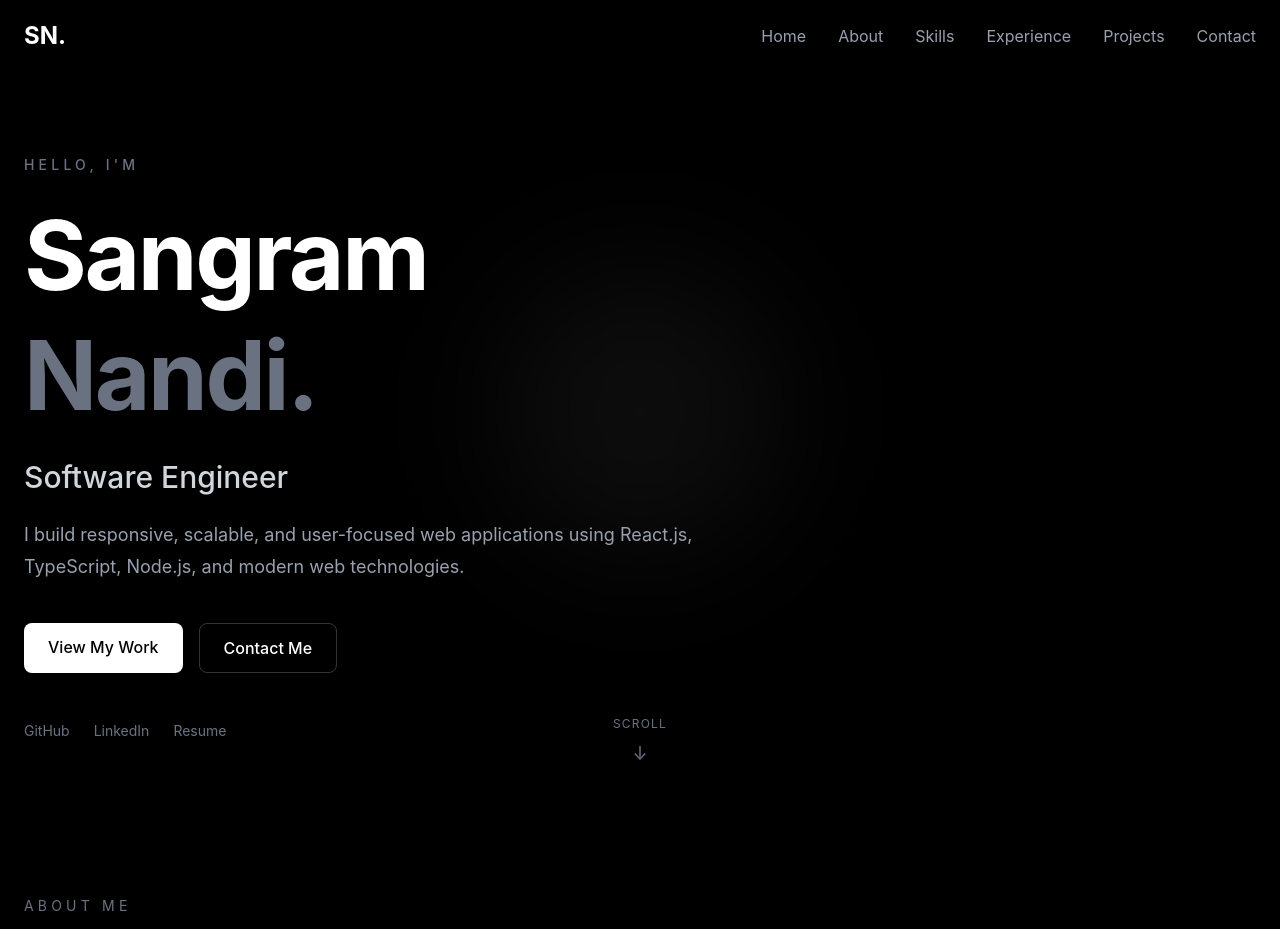
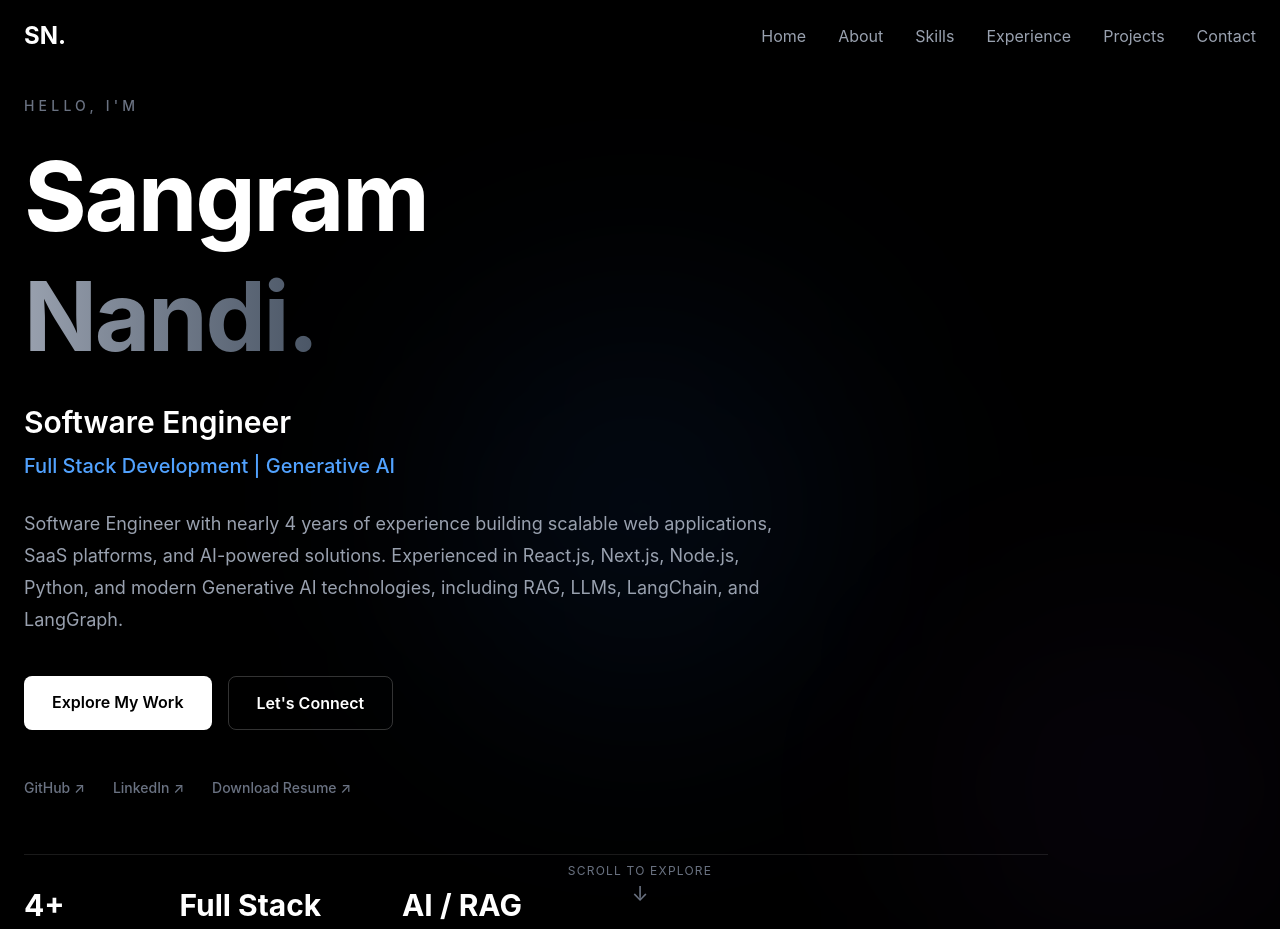
Before and after one commit to sangram72/MY_PORTFOLIO, a React (Vite) app: page / in a window 1280 px wide. Shown: the top 929 px of the page. Built offline with nearby package versions, Linux system fonts and the light colour scheme.

Commit message:
Enhance Hero component layout and styles
Updated the Hero component to enhance background effects, adjust content styling, and refine button texts.

```diff
--- a/src/sections/Hero/Hero.tsx
+++ b/src/sections/Hero/Hero.tsx
@@ -1,17 +1,21 @@
+
 const Hero = () => {
   return (
     <section
       id="home"
       className="relative flex min-h-screen items-center overflow-hidden bg-black px-6 pt-24"
     >
-      {/* Background */}
-      <div className="absolute inset-0">
-        <div className="absolute left-1/2 top-1/3 h-72 w-72 -translate-x-1/2 rounded-full bg-white/5 blur-3xl" />
+      {/* Background Effects */}
+      <div className="absolute inset-0 overflow-hidden">
+        <div className="absolute left-1/2 top-1/3 h-96 w-96 -translate-x-1/2 rounded-full bg-blue-500/[0.08] blur-[120px]" />
+
+        <div className="absolute bottom-0 right-0 h-80 w-80 rounded-full bg-purple-500/[0.05] blur-[120px]" />
       </div>
 
       {/* Content */}
       <div className="relative mx-auto w-full max-w-7xl">
-        <div className="max-w-4xl">
+        <div className="max-w-5xl">
+
           <p className="mb-5 text-sm font-medium uppercase tracking-[0.3em] text-gray-500">
             Hello, I'm
           </p>
@@ -19,68 +23,118 @@ const Hero = () => {
           <h1 className="text-5xl font-bold leading-tight tracking-tight text-white sm:text-6xl lg:text-8xl">
             Sangram
             <br />
-            <span className="text-gray-500">Nandi.</span>
+            <span className="bg-gradient-to-r from-gray-400 to-gray-600 bg-clip-text text-transparent">
+              Nandi.
+            </span>
           </h1>
 
-          <h2 className="mt-6 text-2xl font-medium text-gray-300 sm:text-3xl">
+          {/* Professional Title */}
+          <h2 className="mt-7 text-2xl font-semibold text-white sm:text-3xl">
             Software Engineer
           </h2>
 
-          <p className="mt-6 max-w-2xl text-base leading-8 text-gray-400 sm:text-lg">
-            I build responsive, scalable, and user-focused web applications
-            using React.js, TypeScript, Node.js, and modern web technologies.
+          <p className="mt-3 text-lg font-medium text-blue-400 sm:text-xl">
+            Full Stack Development | Generative AI
+          </p>
+
+          {/* Description */}
+          <p className="mt-7 max-w-3xl text-base leading-8 text-gray-400 sm:text-lg">
+            Software Engineer with nearly 4 years of experience building
+            scalable web applications, SaaS platforms, and AI-powered
+            solutions. Experienced in React.js, Next.js, Node.js,
+            Python, and modern Generative AI technologies, including
+            RAG, LLMs, LangChain, and LangGraph.
           </p>
 
           {/* Buttons */}
           <div className="mt-10 flex flex-wrap gap-4">
+
             <a
               href="#projects"
-              className="rounded-lg bg-white px-6 py-3 font-medium text-black transition hover:bg-gray-200"
+              className="rounded-lg bg-white px-7 py-3.5 font-semibold text-black transition duration-300 hover:-translate-y-1 hover:bg-gray-200"
             >
-              View My Work
+              Explore My Work
             </a>
 
             <a
               href="#contact"
-              className="rounded-lg border border-white/20 px-6 py-3 font-medium text-white transition hover:bg-white/10"
+              className="rounded-lg border border-white/20 px-7 py-3.5 font-semibold text-white transition duration-300 hover:-translate-y-1 hover:border-white/50 hover:bg-white/10"
             >
-              Contact Me
+              Let's Connect
             </a>
+
           </div>
 
           {/* Social Links */}
-          <div className="mt-12 flex items-center gap-6">
+          <div className="mt-12 flex flex-wrap items-center gap-7">
+
             <a
-              href="#"
-              className="text-sm text-gray-500 transition hover:text-white"
+              href="https://github.com/sangram72"
+              target="_blank"
+              rel="noopener noreferrer"
+              className="text-sm font-medium text-gray-500 transition hover:text-white"
             >
-              GitHub
+              GitHub ↗
             </a>
 
             <a
-              href="#"
-              className="text-sm text-gray-500 transition hover:text-white"
+              href="https://www.linkedin.com/"
+              target="_blank"
+              rel="noopener noreferrer"
+              className="text-sm font-medium text-gray-500 transition hover:text-white"
             >
-              LinkedIn
+              LinkedIn ↗
             </a>
 
             <a
-              href="#"
-              className="text-sm text-gray-500 transition hover:text-white"
+              href="/resume.pdf"
+              target="_blank"
+              rel="noopener noreferrer"
+              className="text-sm font-medium text-gray-500 transition hover:text-white"
             >
-              Resume
+              Download Resume ↗
             </a>
+
           </div>
+
+          {/* Experience Highlight */}
+          <div className="mt-14 flex flex-wrap gap-10 border-t border-white/10 pt-8">
+
+            <div>
+              <h3 className="text-3xl font-bold text-white">4+</h3>
+              <p className="mt-1 text-sm text-gray-500">
+                Years Experience
+              </p>
+            </div>
+
+            <div>
+              <h3 className="text-3xl font-bold text-white">Full Stack</h3>
+              <p className="mt-1 text-sm text-gray-500">
+                Web & Mobile Development
+              </p>
+            </div>
+
+            <div>
+              <h3 className="text-3xl font-bold text-white">AI / RAG</h3>
+              <p className="mt-1 text-sm text-gray-500">
+                Generative AI Development
+              </p>
+            </div>
+
+          </div>
+
         </div>
       </div>
 
       {/* Scroll Indicator */}
       <a
         href="#about"
-        className="absolute bottom-8 left-1/2 hidden -translate-x-1/2 flex-col items-center gap-2 text-gray-500 md:flex"
+        className="absolute bottom-8 left-1/2 hidden -translate-x-1/2 flex-col items-center gap-2 text-gray-500 transition hover:text-white md:flex"
       >
-        <span className="text-xs uppercase tracking-widest">Scroll</span>
-        <span className="text-lg">↓</span>
+        <span className="text-xs uppercase tracking-widest">
+          Scroll to explore
+        </span>
+        <span className="animate-bounce text-xl">↓</span>
       </a>
     </section>
   );
```
